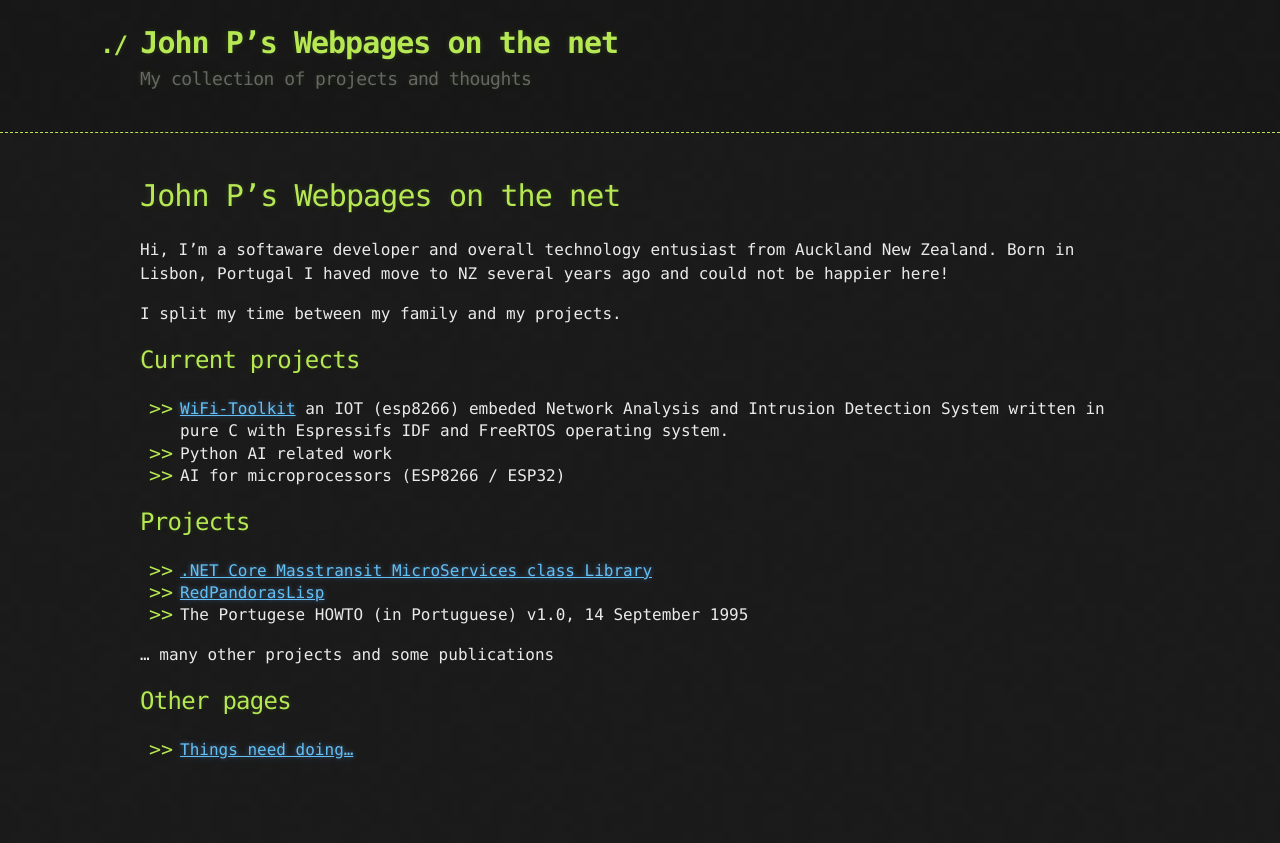
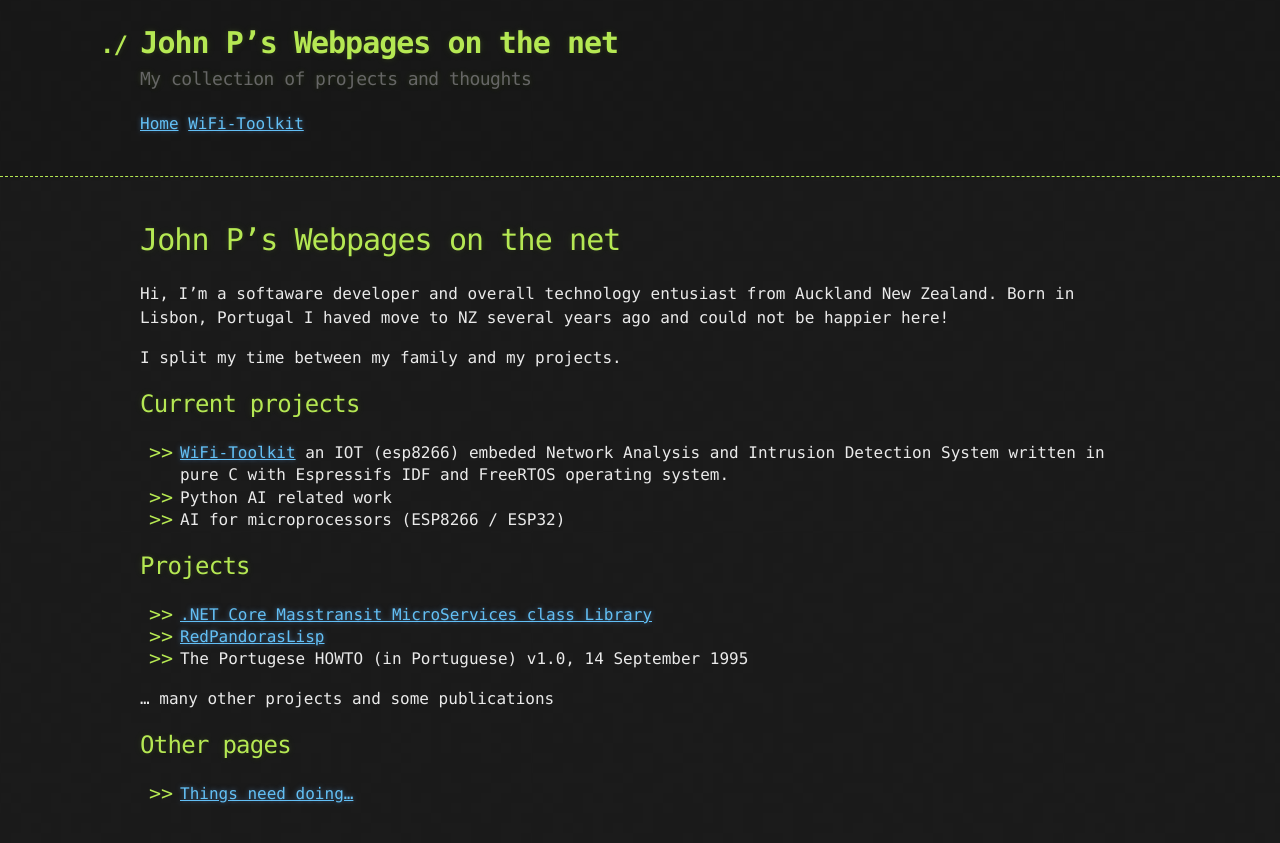
Before and after one commit to redpandora/redpandora.github.io, a Jekyll site: the page built from index.md, in a window 1280 px wide. Shown: the top 843 px of the page. Built offline with Jekyll 4.4.1, drawn with Linux system fonts in a browser that asks for light colours; our own code applies the rules of GitHub Pages for plain Markdown files.

Commit message:
Update default.html

```diff
--- a/_layouts/default.html
+++ b/_layouts/default.html
@@ -17,6 +17,11 @@
           <h1>{{ site.title | default: site.github.repository_name }}</h1>
         </a>
         <h2>{{ site.description | default: site.github.project_tagline }}</h2>
+
+        <section id="downloads">
+          <a href="/">Home</a>
+          <a href="/wifi_toolkit.md">WiFi-Toolkit</a>
+        </section>
       </div>
     </header>
 
```
